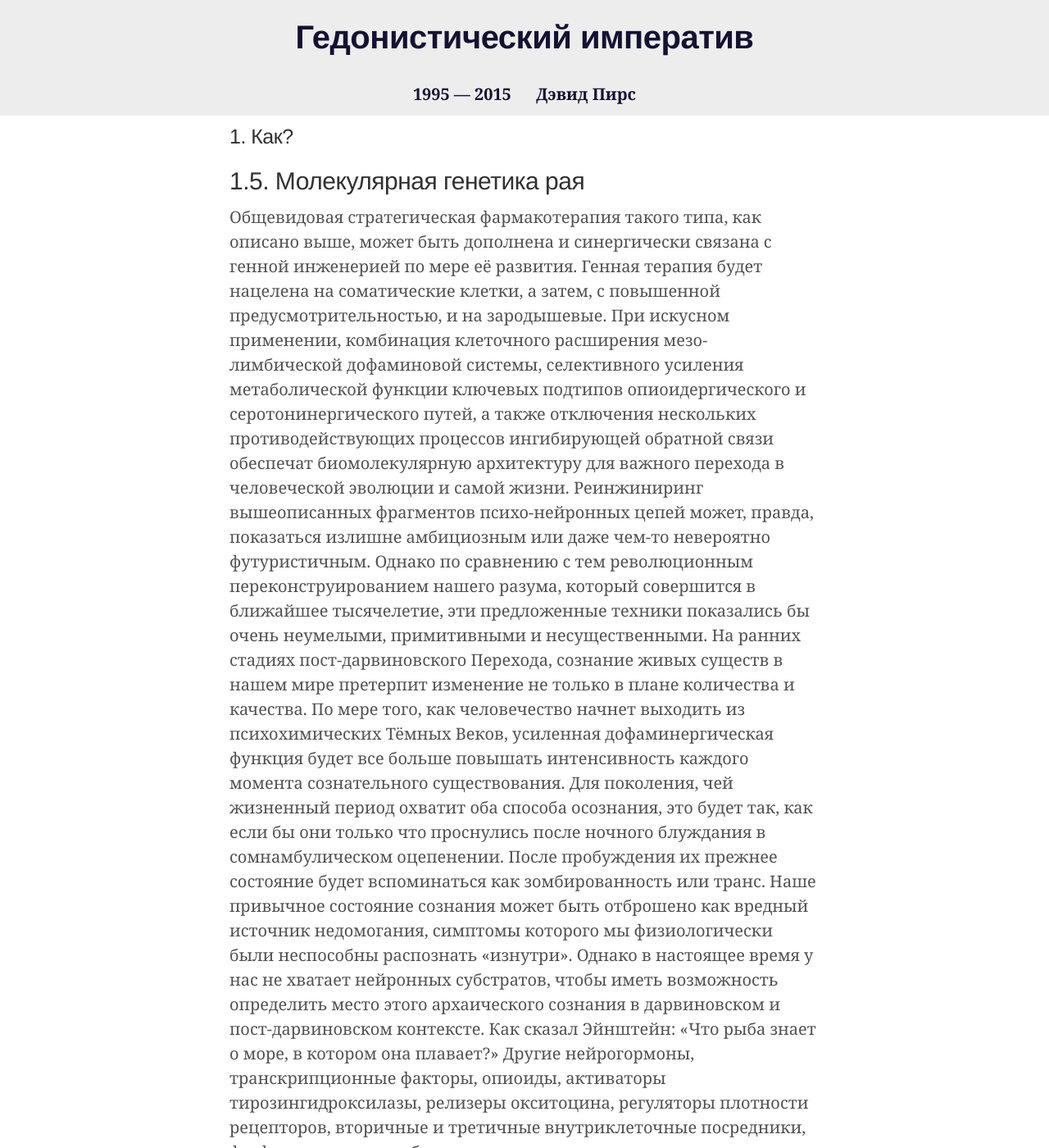
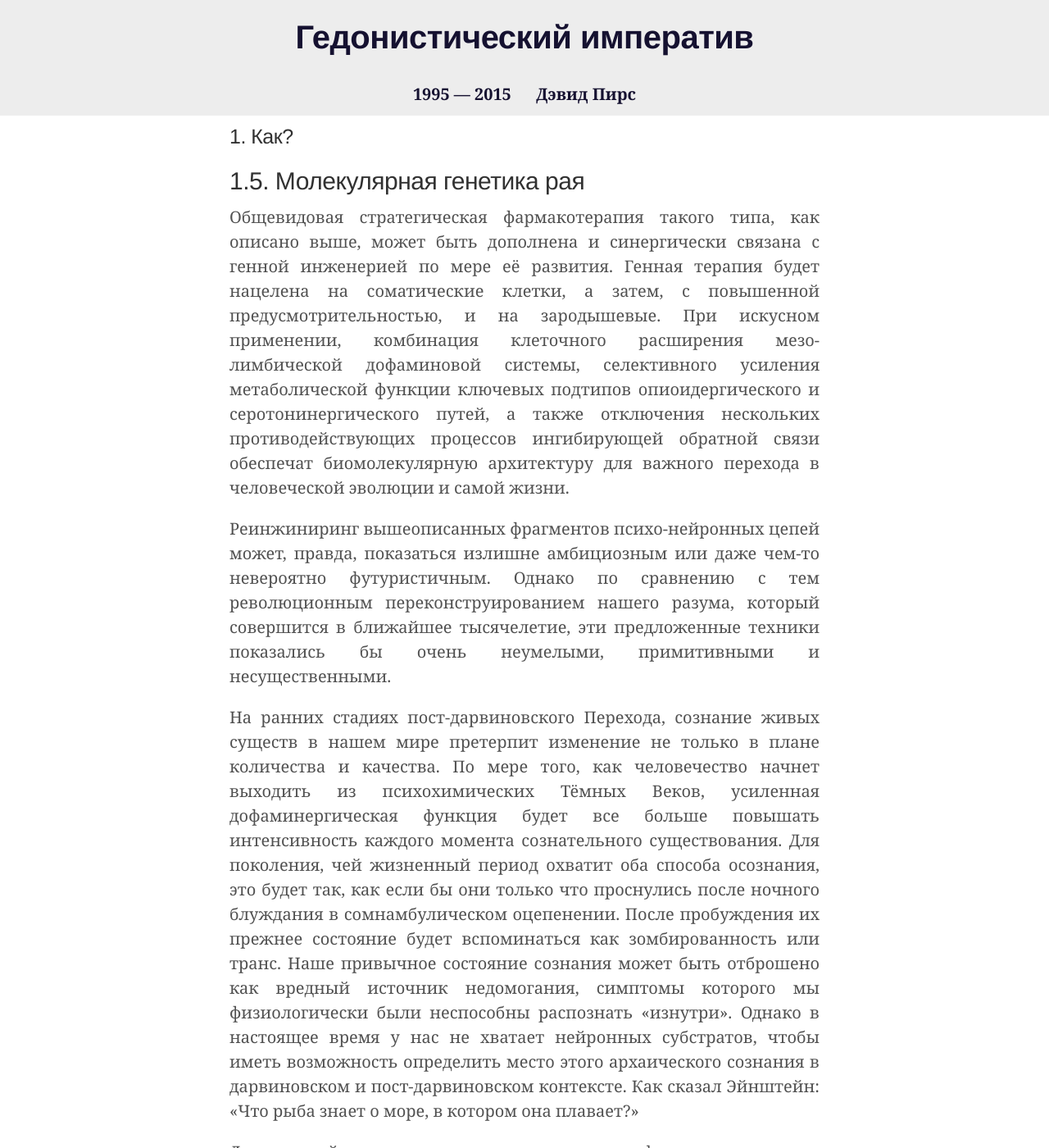
Before and after one commit to HedWeb-RU/hedweb-ru.github.io, a Jekyll site: the page built from hi/how/the-molecular-genetics-of-paradise.md, in a window 1280 px wide and 1400 px high. Shown: the whole window at 82% size. Built offline with Jekyll 4.4.1, drawn with Linux system fonts in a browser that asks for light colours; some of the changed text lies outside the part shown.

Commit message:
Update 5-the-molecular-genetics-of-paradise.md

```diff
--- a/_includes/hi/1/5-the-molecular-genetics-of-paradise.md
+++ b/_includes/hi/1/5-the-molecular-genetics-of-paradise.md
@@ -1,7 +1,7 @@
-Общевидовая стратегическая фармакотерапия такого типа, как описано выше, может быть дополнена и синергически связана с генной инженерией по мере её развития. Генная терапия будет нацелена на соматические клетки, а затем, с повышенной предусмотрительностью, и на зародышевые. При искусном применении, комбинация клеточного расширения мезо-лимбической дофаминовой системы, селективного усиления метаболической функции ключевых подтипов опиоидергического и серотонинергического путей, а также отключения нескольких противодействующих процессов ингибирующей обратной связи обеспечат биомолекулярную архитектуру для важного перехода в человеческой эволюции и самой жизни.
+<p>Общевидовая стратегическая фармакотерапия такого типа, как описано выше, может быть дополнена и синергически связана с генной инженерией по мере её развития. Генная терапия будет нацелена на соматические клетки, а затем, с повышенной предусмотрительностью, и на зародышевые. При искусном применении, комбинация клеточного расширения мезо-лимбической дофаминовой системы, селективного усиления метаболической функции ключевых подтипов опиоидергического и серотонинергического путей, а также отключения нескольких противодействующих процессов ингибирующей обратной связи обеспечат биомолекулярную архитектуру для важного перехода в человеческой эволюции и самой жизни.</p>
 
-Реинжиниринг вышеописанных фрагментов психо-нейронных цепей может, правда, показаться излишне амбициозным или даже чем-то невероятно футуристичным. Однако по сравнению с тем революционным переконструированием нашего разума, который совершится в ближайшее тысячелетие, эти предложенные техники показались бы очень неумелыми, примитивными и несущественными.
+<p>Реинжиниринг вышеописанных фрагментов психо-нейронных цепей может, правда, показаться излишне амбициозным или даже чем-то невероятно футуристичным. Однако по сравнению с тем революционным переконструированием нашего разума, который совершится в ближайшее тысячелетие, эти предложенные техники показались бы очень неумелыми, примитивными и несущественными.</p>
 
-На ранних стадиях пост-дарвиновского Перехода, сознание живых существ в нашем мире претерпит изменение не только в плане количества и качества. По мере того, как человечество начнет выходить из психохимических Тёмных Веков, усиленная дофаминергическая функция будет все больше повышать интенсивность каждого момента сознательного существования. Для поколения, чей жизненный период охватит оба способа осознания, это будет так, как если бы они только что проснулись после ночного блуждания в сомнамбулическом оцепенении. После пробуждения их прежнее состояние будет вспоминаться как зомбированность или транс. Наше привычное состояние сознания может быть отброшено как вредный источник недомогания, симптомы которого мы физиологически были неспособны распознать «изнутри». Однако в настоящее время у нас не хватает нейронных субстратов, чтобы иметь возможность определить место этого архаического сознания в дарвиновском и пост-дарвиновском контексте. Как сказал Эйнштейн: «Что рыба знает о море, в котором она плавает?»
+<p>На ранних стадиях пост-дарвиновского Перехода, сознание живых существ в нашем мире претерпит изменение не только в плане количества и качества. По мере того, как человечество начнет выходить из психохимических Тёмных Веков, усиленная дофаминергическая функция будет все больше повышать интенсивность каждого момента сознательного существования. Для поколения, чей жизненный период охватит оба способа осознания, это будет так, как если бы они только что проснулись после ночного блуждания в сомнамбулическом оцепенении. После пробуждения их прежнее состояние будет вспоминаться как зомбированность или транс. Наше привычное состояние сознания может быть отброшено как вредный источник недомогания, симптомы которого мы физиологически были неспособны распознать «изнутри». Однако в настоящее время у нас не хватает нейронных субстратов, чтобы иметь возможность определить место этого архаического сознания в дарвиновском и пост-дарвиновском контексте. Как сказал Эйнштейн: «Что рыба знает о море, в котором она плавает?»</p>
 
-Другие нейрогормоны, транскрипционные факторы, опиоиды, активаторы тирозингидроксилазы, релизеры окситоцина, регуляторы плотности рецепторов, вторичные и третичные внутриклеточные посредники, фосфорилированные белки, а также генные репрессоры и промоторы, которые участвуют в модуляции настроения, эмоционального тона и болевых ощущений, по мере развития биологической программы тоже будут подвержены реконфигурации. Эти детали сложны и запутаны. В естественном состоянии взаимодействие наших нейротрансмиттерных систем прекрасно отлажено. Они могут рассматриваться по отдельности лишь концептуально и в целях описательного удобства. В совокупности они образуют сложное и изящное взаимодействие петель обратной связи, которые не поддаются упрощению или сокращению. Однако в следующие столетия мы сможем манипулировать ими, чтобы менять структуру своих переживаний. Наше счастье будет химически и генетически усиливаться с еще большим мастерством и точностью. А несколько особо неприятных триггеров — вроде брадикинина, ноцицептина и вещества P — вообще будут устранены из нашего сенсориума.
+<p>Другие нейрогормоны, транскрипционные факторы, опиоиды, активаторы тирозингидроксилазы, релизеры окситоцина, регуляторы плотности рецепторов, вторичные и третичные внутриклеточные посредники, фосфорилированные белки, а также генные репрессоры и промоторы, которые участвуют в модуляции настроения, эмоционального тона и болевых ощущений, по мере развития биологической программы тоже будут подвержены реконфигурации. Эти детали сложны и запутаны. В естественном состоянии взаимодействие наших нейротрансмиттерных систем прекрасно отлажено. Они могут рассматриваться по отдельности лишь концептуально и в целях описательного удобства. В совокупности они образуют сложное и изящное взаимодействие петель обратной связи, которые не поддаются упрощению или сокращению. Однако в следующие столетия мы сможем манипулировать ими, чтобы менять структуру своих переживаний. Наше счастье будет химически и генетически усиливаться с еще большим мастерством и точностью. А несколько особо неприятных триггеров — вроде брадикинина, ноцицептина и вещества P — вообще будут устранены из нашего сенсориума.</p>
```
